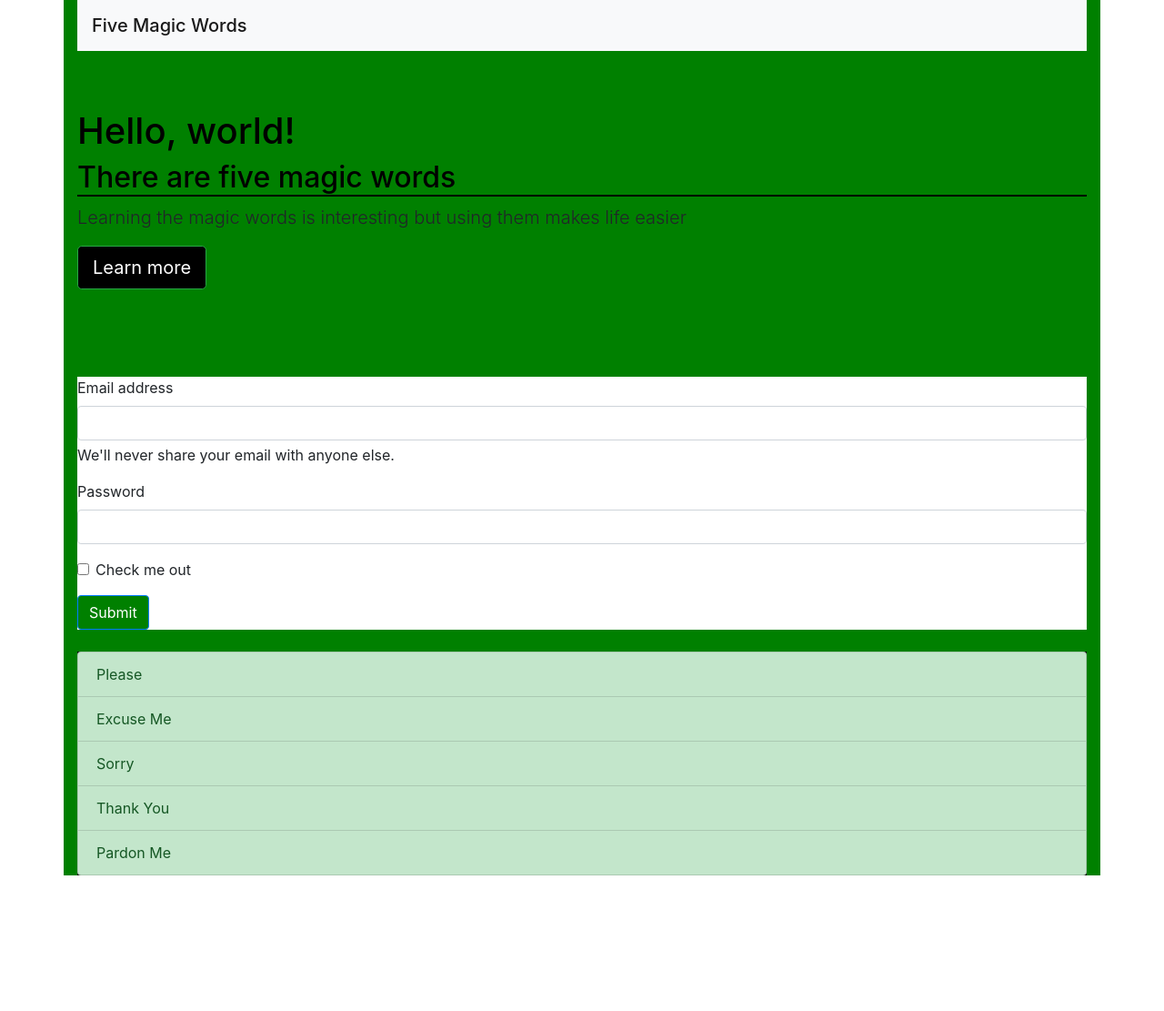
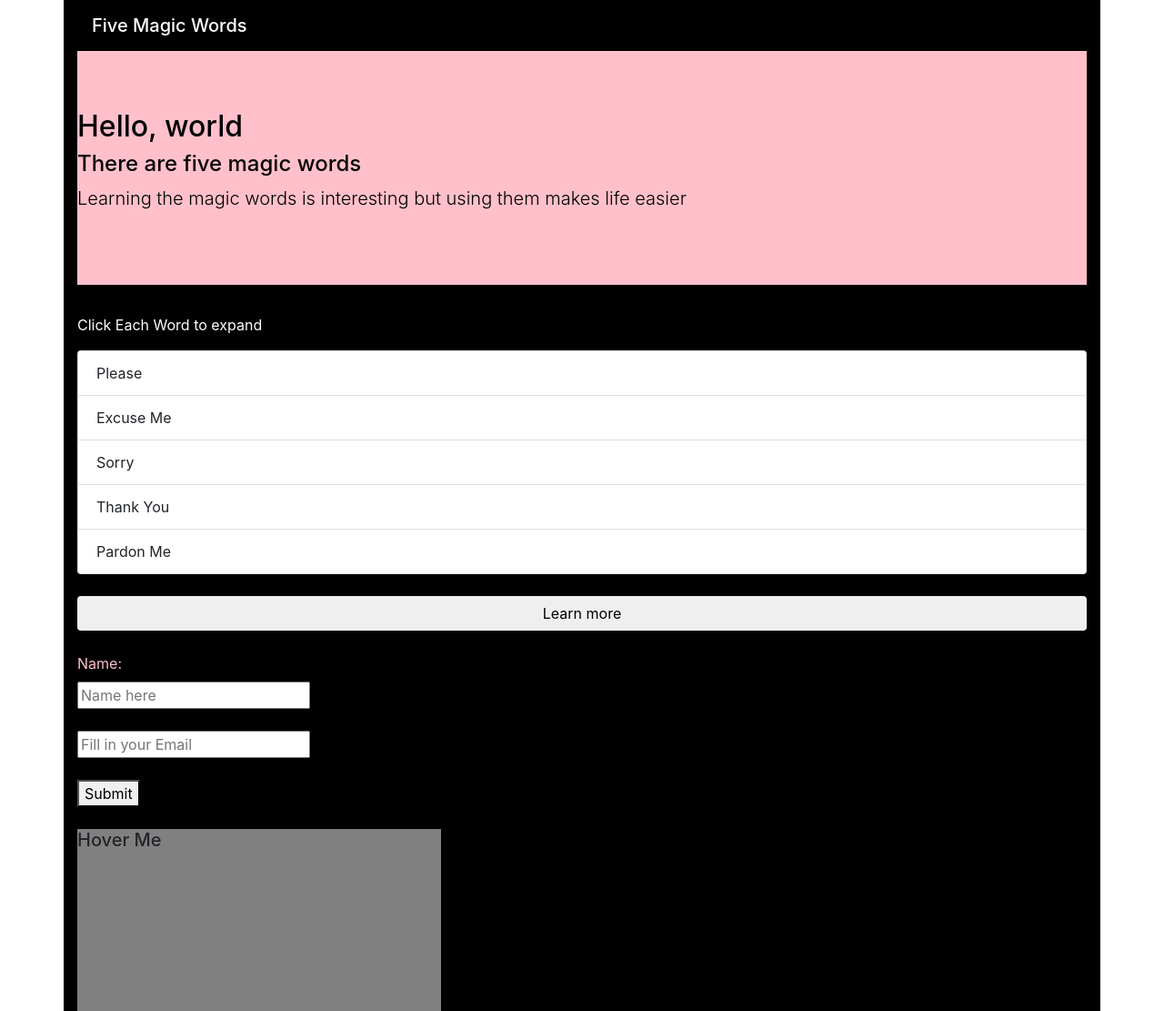
Before and after one commit to Oluwapelumi-ar/javaScriptDOM, a plain HTML site: page index.html in a window 1280 px wide. Shown: the whole page at 91% size. Before the commit the page ends 962 px from the top, so only its background shows below. Drawn offline with nearby package versions, Linux system fonts and the light colour scheme.

Commit message:
completed assignment

```diff
--- a/index.html
+++ b/index.html
@@ -6,54 +6,53 @@
   <meta name="viewport" content="width=device-width, initial-scale=1.0">
   <link rel="stylesheet" href="https://maxcdn.bootstrapcdn.com/bootstrap/4.0.0/css/bootstrap.min.css" integrity="sha384-Gn5384xqQ1aoWXA+058RXPxPg6fy4IWvTNh0E263XmFcJlSAwiGgFAW/dAiS6JXm" crossorigin="anonymous">
   <!-- <script src="/dom.js" defer></script> -->
-  <script src="/magic-words.js" defer></script>
+  <script src="magic-words.js" defer></script>
   <title>fIVE MAGIC WORDS</title>
 </head>
 <body>
+
   <div class="container">
+
     <!-- NavBar -->
     <header>
-      <nav class="navbar navbar-light bg-light">
-        <span class="navbar-brand mb-0 h1">Five Magic Words</span>
-      </nav>
-      <!-- <h2>Let Love lead</h2> -->
+        <nav class="navbar navbar-light">
+            <span class="navbar-brand text-white mb-0 h1">Five Magic Words</span>
+        </nav>
     </header>
 
     <!-- Jumbotron -->
     <div class="jumbotron jumbotron-fluid">
-      <h1 class="display-6">Hello, world!</h1>
-      <h2 id="fiveMagicWords">Learning is fun</h2>
-      <p class="lead">Learning the magic words is interesting but using them makes life easier</p>
-      <a class="btn btn-success btn-lg" href="#" role="button">Learn more</a>
-
+        <h2>Hello, world</h1>
+        <h4 id="fiveMagicWords">Learning is fun</h2>
+        <p class="lead text-black">Learning the magic words is interesting but using them makes life easier</p>
     </div>
 
+    <!-- List -->
+    <p class="text-white">Click Each Word to expand</p>
+    <ul class="list-group">
+        <li class="list-group-item ">Please<br></li>
+        <li class="list-group-item ">Excuse Me</li>
+        <li class="list-group-item ">Sorry</li>
+        <li class="list-group-item ">Thank You</li>
+        <li class="list-group-item ">Pardon Me</li>
+    </ul>
+    <br>
+    <button class="btn  btn-block learn-more-button" id="button">Learn more</button>
+    <div class="outputDiv"></div><br>
+
     <!-- Form -->
-    <form class="tryform">
-      <div class="mb-3 ">
-        <label for="exampleInputEmail1" class="form-label">Email address</label>
-        <input type="email" class="form-control" id="exampleInputEmail1" aria-describedby="emailHelp">
-        <div id="emailHelp" class="form-text">We'll never share your email with anyone else.</div>
-      </div>
-      <div class="mb-3">
-        <label for="exampleInputPassword1" class="form-label">Password</label>
-        <input type="password" class="form-control" id="exampleInputPassword1">
-      </div>
-      <div class="mb-3 form-check">
-        <input type="checkbox" class="form-check-input" id="exampleCheck1">
-        <label class="form-check-label" for="exampleCheck1">Check me out</label>
-      </div>
-      <button type="submit" class="btn btn-primary">Submit</button>
-    </form><br>
+    <form id="updateName">
+        <label class="name" for="name">Name:</label><br>
+        <input type="text" id="fill-name"placeholder="Name here"><br><br>
+        <input type="email" placeholder="Fill in your Email"><br><br>
+        <button type="submit" id="submit-button">Submit</button><br>
+        <div class="submit-output"></div><br>
+    </form>
 
-    <!-- List -->
-    <ul class="list-group">
-      <li class="list-group-item list-group-item-success">First List Item</li>
-      <li class="list-group-item list-group-item-success">Second List Item</li>
-      <li class="list-group-item list-group-item-success">Third List item</li>
-      <li class="list-group-item list-group-item-success">Fourth List Item</li>
-      <li class="list-group-item list-group-item-success">Fifth List Item</li>
-    </ul>
+    <div class="box" style="width:400px;height:200px;background: grey"><h5>Hover Me</h5></div>
+
+    <div class="output"></div>
+
   </div>
 </body>
 </html>
--- a/magic-words.js
+++ b/magic-words.js
@@ -1,61 +1,101 @@
-console.log(document.URL);
-console.log(document.title);
-document.title = "DOM";
-console.log(document.title);
-console.log(document.head);
-console.log(document.all);
-console.log(document.all[6]);
+// Change h2 text by using getelementbyid//
+let showCase = document.getElementById("fiveMagicWords");
+showCase.innerText = "There are five magic words";
+
+// Implementing styles from the DOM
+showCase.previousElementSibling.style.color = 'black';
+const jumbotron = document.querySelector('.jumbotron');
+jumbotron.style.backgroundColor = 'pink'
+jumbotron.lastElementChild.style.backgroundColor = 'pink';
+jumbotron.lastElementChild.style.color = 'black'
 
 
-// GETELEMENTBYID//
-console.log(document.getElementById("fiveMagicWords"));
-let showCase = document.getElementById("fiveMagicWords");
-showCase.innerText = "There are five magic words";
-showCase.previousElementSibling.style.color = 'black';
+// Adding event listeners to list
+let items = document.getElementsByClassName('list-group-item');
 
+// Please
+const please =items[0];
+  const pleaseDetails = () => {
+    please.innerText = 'Please: Please is a magic word because it can turn an order into a request. We can also use please to make and accept offers and invitations. We generally put "please" at the end of requests, and at the start of invitations and offers. If we put it at the start of a request it adds emphasis.'
+    please.style.backgroundColor = 'pink'
+  }
+please.addEventListener('click', pleaseDetails)
 
-// Implementing styles from the DOM
-showCase.style.borderBottom ='solid 2px black';
-let jumbotron = document.querySelector('.jumbotron');
-console.log(jumbotron);
-jumbotron.style.backgroundColor = 'green'
-console.log(jumbotron.lastElementChild);
-jumbotron.lastElementChild.style.backgroundColor = 'black';
+// Excuse
+let excuse = items[1];
+  const excuseDetails = () => {
+    excuse.innerText = 'Excuse Me: This word could be used in various ways: To take permission, maybe to leave a meeting or people, is also a polite of telling someone to leave the way for you.Its just a polite word for having your way.The magic is that it leaves you without having to argue with people.'
+    excuse.style.backgroundColor = 'pink'
+  };
+excuse.addEventListener('click', excuseDetails);
 
+// sorry
+let sorry= items[2];
+    const sorryDetails = () => {
+      sorry.innerText = 'Sorry: The word "Sorry" is used to render an apology to someone you have offended, though some persons find it so hard to say sorry or feel sorry for what they have done because they feel they should be apologised to or they feel big being the one to apologise (Pride).'
+      sorry.style.backgroundColor = 'pink';
+    };
+sorry.addEventListener('click', sorryDetails);
 
-// GETELEMENTSBYCLASSNAME
-let items = document.getElementsByClassName('list-group-item');
-items[0].innerText = 'Please';
-items[1].innerText = 'Excuse Me';
-items[2].innerText = 'Sorry';
-items[3].innerText = 'Thank You';
-items[4].innerText = 'Pardon Me';
+//Thank you
+const thankYou = items[3];
+  const thankYouDetails = () => {
+    thankYou.innerText = 'Thank You: This is used to appreciate someone for something good the person has done, we still have some people that are never grateful for anything rather they always feel cheated or the person havent done enough.'
+    thankYou.style.backgroundColor = 'pink';
+  }
+thankYou.addEventListener('click', thankYouDetails);
+
+//Pardon Me
+const pardonMe = items[4];
+  const pardonMeDetails = () => {
+    pardonMe.innerText = 'Pardon Me: This word shows that you have acknowledged your mistake and you are truly sorry. It saves you from further punishments you should have received for your actions and leaves the person with no other choice.The magic is also that it brings healing and forgiveness.'
+  pardonMe.style.backgroundColor = 'pink';
+  };
+pardonMe.addEventListener('click', pardonMeDetails,true);
+pardonMe.removeEventListener('click', pardonMeDetails,true);
+
 
 //QUERYSELECTOR//
 let headerText = document.querySelector('#fiveMagicWords');
 headerText.style.color = "black";
 
-//QUERYSELECTORALL//
-console.log (document.querySelectorAll('li'));
+// Changing background using ParentElement
 let itemList = document.querySelectorAll('li')[2];
+itemList.parentElement.parentElement.style.backgroundColor = 'black';
+document.querySelector('.name').style.color = 'pink';
 
-//ParentNode
-console.log(itemList.parentNode);
-itemList.parentNode.style.backgroundColor = "black";
-console.log(itemList.parentNode.parentNode)
-itemList.parentNode.parentNode.style.backgroundColor = 'green';
+//Learn More Button Output
+const learnMoreButton = document.querySelector('.learn-more-button');
+const outputDiv = document.querySelector('.outputDiv');
+  const alertUser = ( ) => {
+    alert('Kindly Suscribe to our Newsletter to learn more');
+    outputDiv.style.color = 'pink'
+  };
+  learnMoreButton.addEventListener('click' ,alertUser);
+  learnMoreButton.removeEventListener('dblclick' ,alertUser,false);
 
-// ParentElement
-console.log(itemList.parentElement);
-itemList.parentElement.style.backgroundColor = 'black';
 
-//Children
-const form = document.querySelector('form');
-console.log(form.children);
-form.style.backgroundColor = 'white';
+// Welcome Message
+const form = document.querySelector('#updateName');
+const nameOutput = document.querySelector('.submit-output');
+const nameInput = document.querySelector('#fill-name');
+  const welcomeUser = (Event) => {
+    Event.preventDefault()
+    alert('Dear ' + nameInput.value +",You just Suscribed to our Newsletter ");
+  };
+form.addEventListener('submit' ,welcomeUser);
 
-// lastChild
-console.log(form.lastChild);
-//lastElementChild
-console.log(form.lastElementChild);
-form.lastElementChild.style.backgroundColor = 'green';
+
+//Change Box Background Colour
+let box = document.querySelector('.box');
+box.addEventListener('mousemove',myFunction);
+
+const output = document.querySelector('.output');
+output.style.backgroundColor = 'white'
+
+function myFunction(event) {
+  let xEvent = event.offsetX;
+  let yEvent = event.offsetY;
+  document.querySelector('h5').innerText = 'Thanks for Suscribing ' + nameInput.value;
+  box.style.backgroundColor = 'rgb('+xEvent+','+yEvent+',70)';
+}
```
